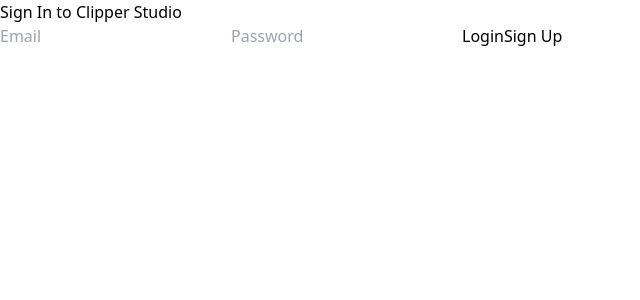
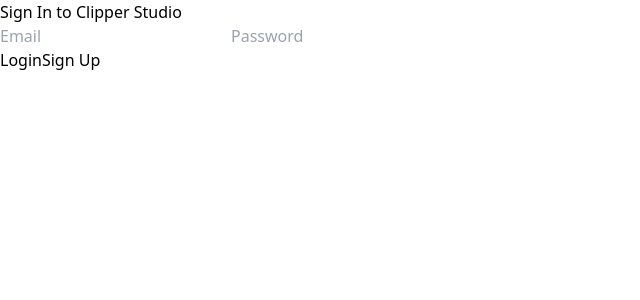
Before and after one commit to offers-png/clipper-frontend, a React (Vite) app: page / in a window 1280 px wide. Shown: the top 300 px of the page, without its empty margins (0-640 px from the left). Built offline with nearby package versions, Linux system fonts and the light colour scheme; no server answers.

Commit message:
Update App.jsx

```diff
--- a/src/App.jsx
+++ b/src/App.jsx
@@ -1,15 +1,16 @@
-import React from "react";
-import { BrowserRouter, Routes, Route } from "react-router-dom";
-import Login from "./Login";
+import { BrowserRouter as Router, Routes, Route } from "react-router-dom";
+import AuthForm from "./AuthForm";
 import Clipper from "./Clipper";
 
-export default function App() {
+function App() {
   return (
-    <BrowserRouter>
+    <Router>
       <Routes>
-        <Route path="/" element={<Login />} />
+        <Route path="/" element={<AuthForm />} />
         <Route path="/clipper" element={<Clipper />} />
       </Routes>
-    </BrowserRouter>
+    </Router>
   );
 }
+
+export default App;
```
